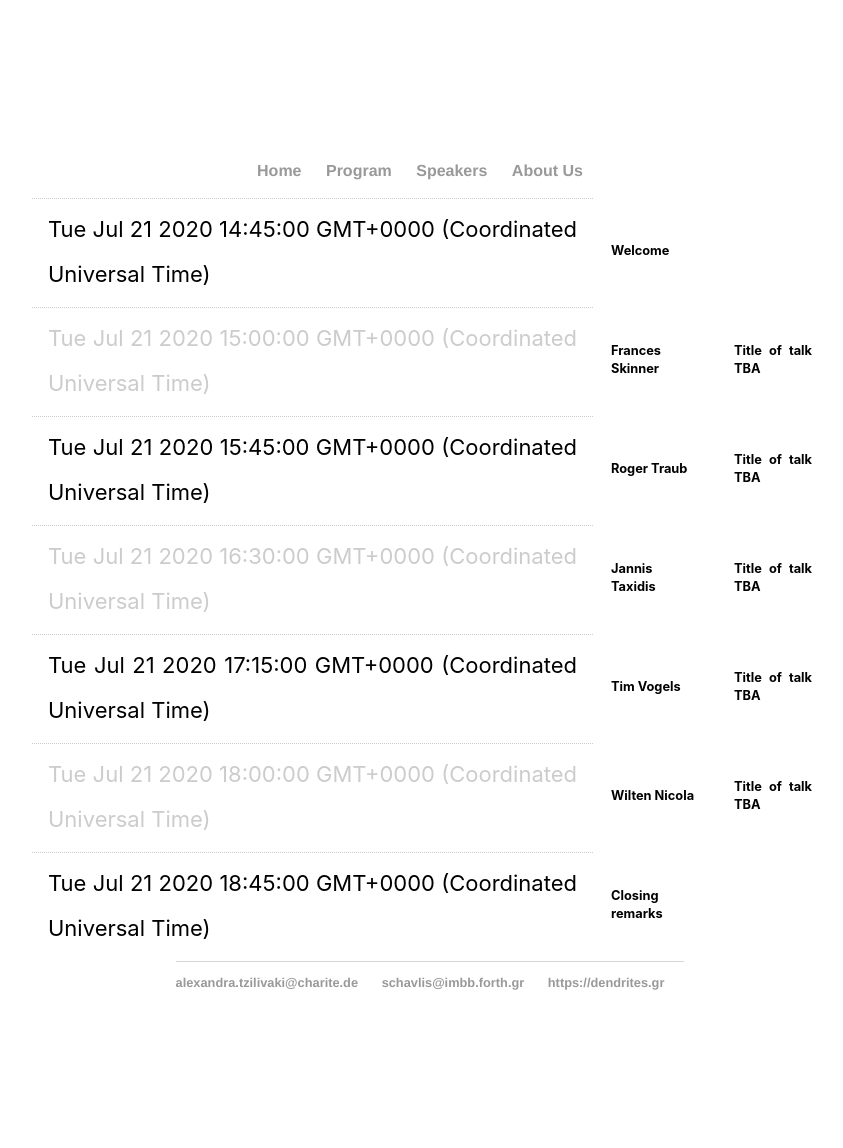
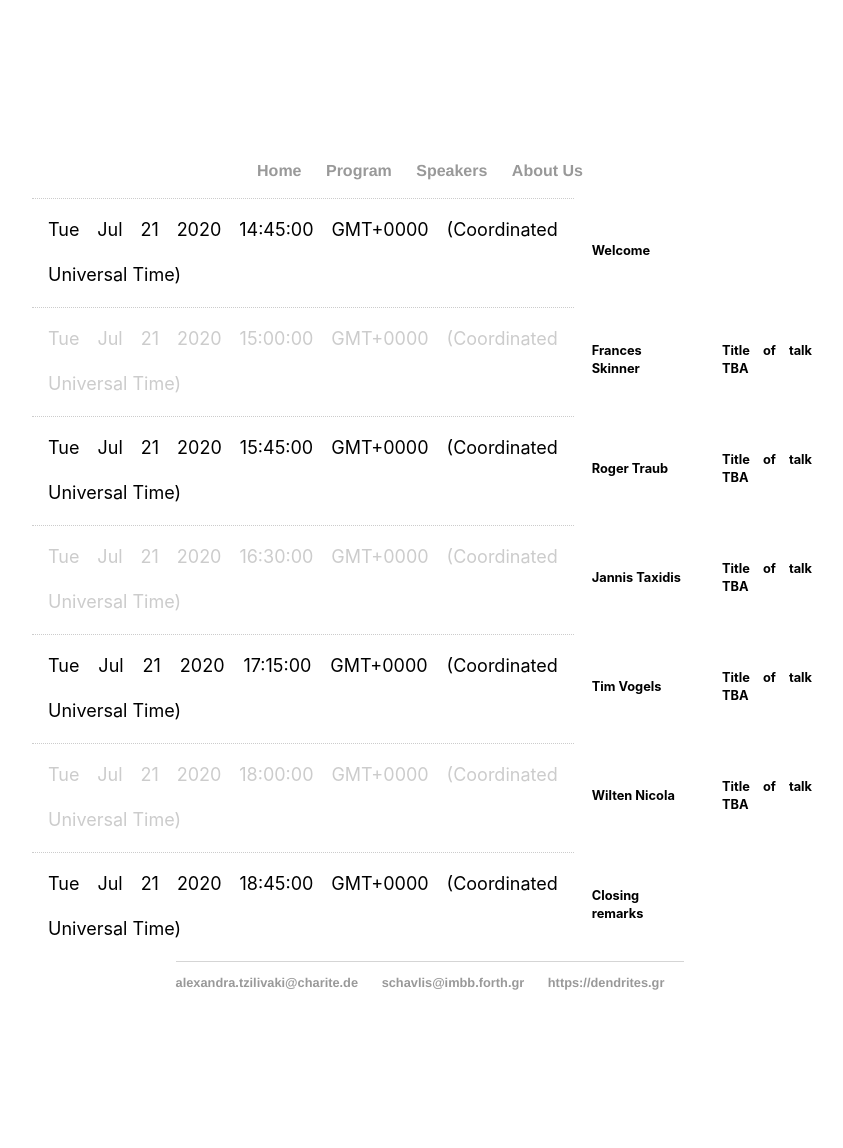
Before and after one commit to spirosChv/ocns2021interneurons, a Jekyll site: the page built from program/index.html, in a window 1280 px wide. Shown: the whole page, without its empty margins (210-1053 px from the left). Built offline with Jekyll 4.4.1, drawn with Linux system fonts in a browser that asks for light colours.

Commit message:
Update index.html

```diff
--- a/program/index.html
+++ b/program/index.html
@@ -13,7 +13,7 @@
             </script>
 
 
-            <table style="font-size:22px; line-height:45px">
+            <table style="font-size:18px; line-height:45px">
                 <body>
                 <tr>
                     <th><script type="text/javascript">localize("7/21/2020 2:45:00 PM"); </script></th>
```
